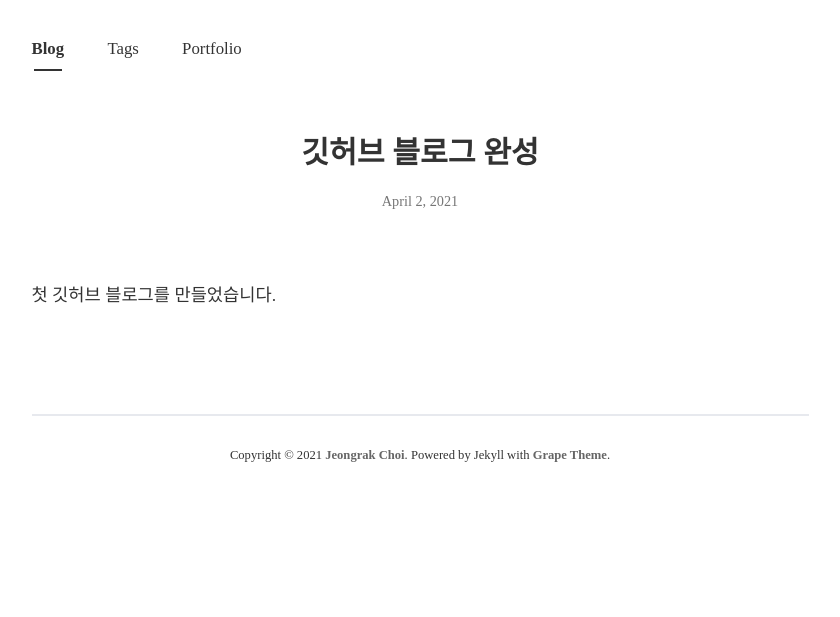
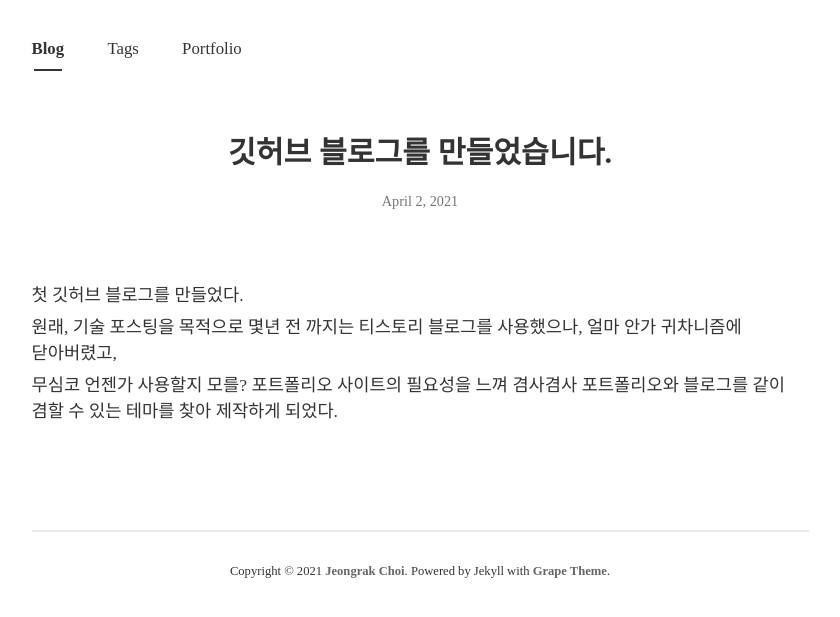
Before and after one commit to JeongrakChoi/JeongrakChoi.github.io, a Jekyll site: the page built from _posts/2021-04-02-intro.md, in a window 1280 px wide. Shown: the top 617 px of the page, without its empty margins (220-1060 px from the left). Built offline with Jekyll 4.4.1, drawn with Linux system fonts in a browser that asks for light colours; nearby versions of some CDN libraries; some web fonts are replaced; comment, search, counter and statistics services are not loaded.

Commit message:
Update 2021-04-02-intro.md

```diff
--- a/_posts/2021-04-02-intro.md
+++ b/_posts/2021-04-02-intro.md
@@ -1,10 +1,17 @@
 ---
 layout: post
-title: 깃허브 블로그 완성
+title: 깃허브 블로그를 만들었습니다.
 subtitle :
 tags: [Git, Github, Blog]
 author: Jeongrak Choi
 comments : true
 ---
 
-첫 깃허브 블로그를 만들었습니다.
+첫 깃허브 블로그를 만들었다.
+<br>
+
+원래, 기술 포스팅을 목적으로 몇년 전 까지는 티스토리 블로그를 사용했으나,
+얼마 안가 귀차니즘에 닫아버렸고,
+<br>
+
+무심코 언젠가 사용할지 모를? 포트폴리오 사이트의 필요성을 느껴 겸사겸사 포트폴리오와 블로그를 같이 겸할 수 있는 테마를 찾아 제작하게 되었다.
```
